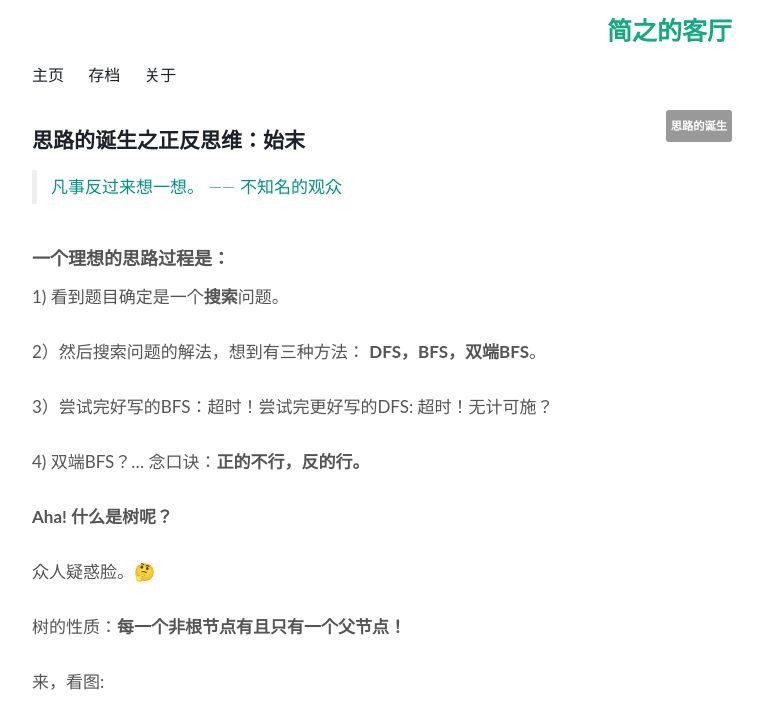
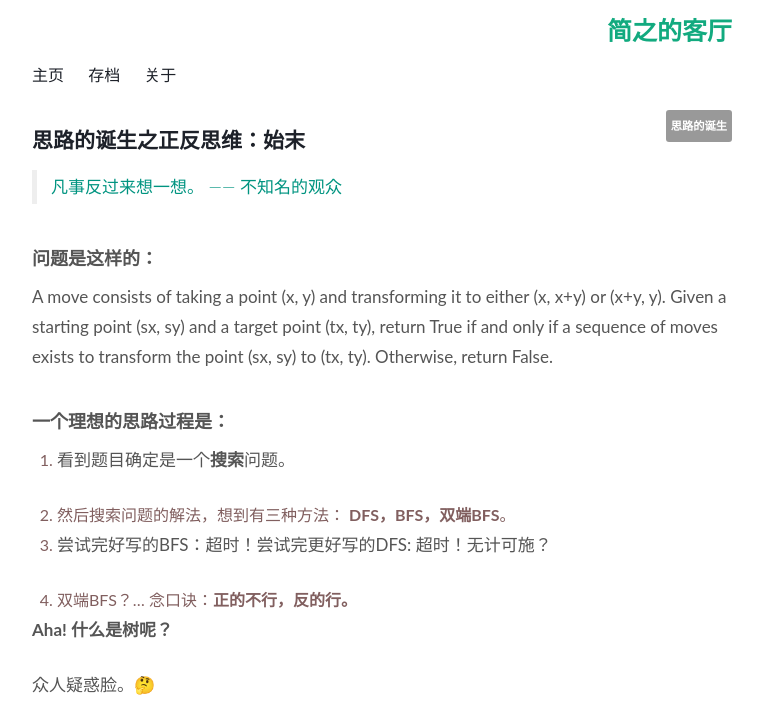
Before and after one commit to WillWang-X/willwang-x.github.io, a Jekyll site: the page built from _posts/2018-02-10-backwards-thinking.md, in a window 1280 px wide, cut to the strip 0-702 px from the top of the page. Shown: the whole strip, without its empty margins (258-1021 px from the left). Built offline with Jekyll 4.4.1, drawn with Linux system fonts in a browser that asks for light colours.

Commit message:
backwards thinking

```diff
--- a/_posts/2018-02-10-backwards-thinking.md
+++ b/_posts/2018-02-10-backwards-thinking.md
@@ -10,15 +10,22 @@ published: true
 
 > 凡事反过来想一想。 —— 不知名的观众
 
+
+### 问题是这样的：
+
+A move consists of taking a point (x, y) and transforming it to either (x, x+y) or (x+y, y).
+Given a starting point (sx, sy) and a target point (tx, ty), return True if and
+only if a sequence of moves exists to transform the point (sx, sy) to (tx, ty).
+Otherwise, return False.
+
 ### 一个理想的思路过程是：
 
-1) 看到题目确定是一个**搜索**问题。
+1. 看到题目确定是一个**搜索**问题。
 
-2）然后搜索问题的解法，想到有三种方法： **DFS，BFS，双端BFS**。
+2. 然后搜索问题的解法，想到有三种方法： **DFS，BFS，双端BFS**。
+3. 尝试完好写的BFS：超时！尝试完更好写的DFS: 超时！无计可施？
 
-3）尝试完好写的BFS：超时！尝试完更好写的DFS: 超时！无计可施？
-
-4) 双端BFS？... 念口诀：**正的不行，反的行。**
+4. 双端BFS？... 念口诀：**正的不行，反的行。**
 
 **Aha! 什么是树呢？**
 
```
